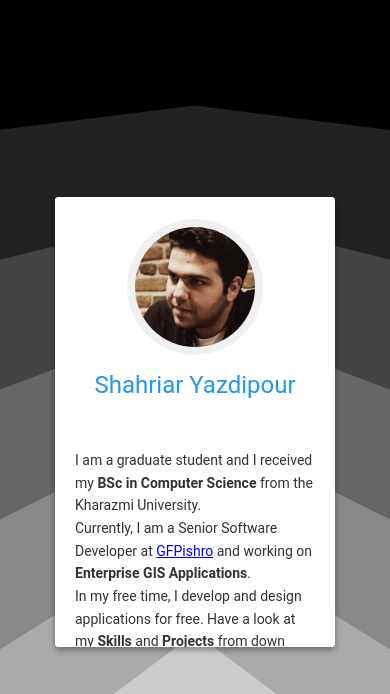
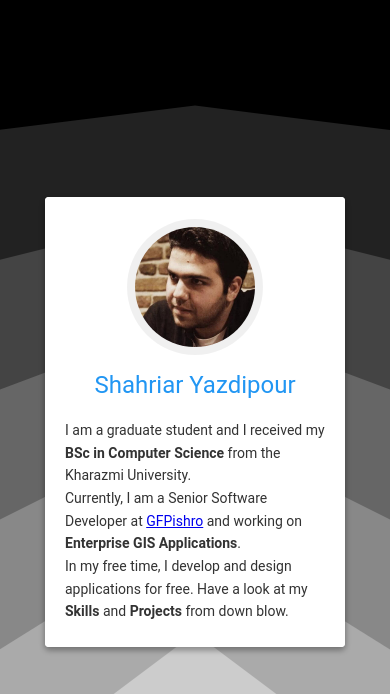
Before and after one commit to yazdipour/old-personal-site, a PHP site: page / in a window 390 px wide. Shown: the top 694 px of the page. Run offline with PHP 8.4, Linux system fonts and the light colour scheme.

Commit message:
fix css bugs

```diff
--- a/css/card.css
+++ b/css/card.css
@@ -273,7 +273,7 @@ p {
   .profile-card header {
     width: auto;
     height: auto;
-    padding: 30px 20px;
+    padding: 30px 20px 0px 20px;
     display: block;
     float: none;
     border-right: none;
@@ -486,7 +486,7 @@ p {
     border-radius: 4px;
   }
   100% {
-    width: 280px;
+    width: 300px;
     height: 450px;
     background: #ffffff;
     border-radius: 4px;
```
